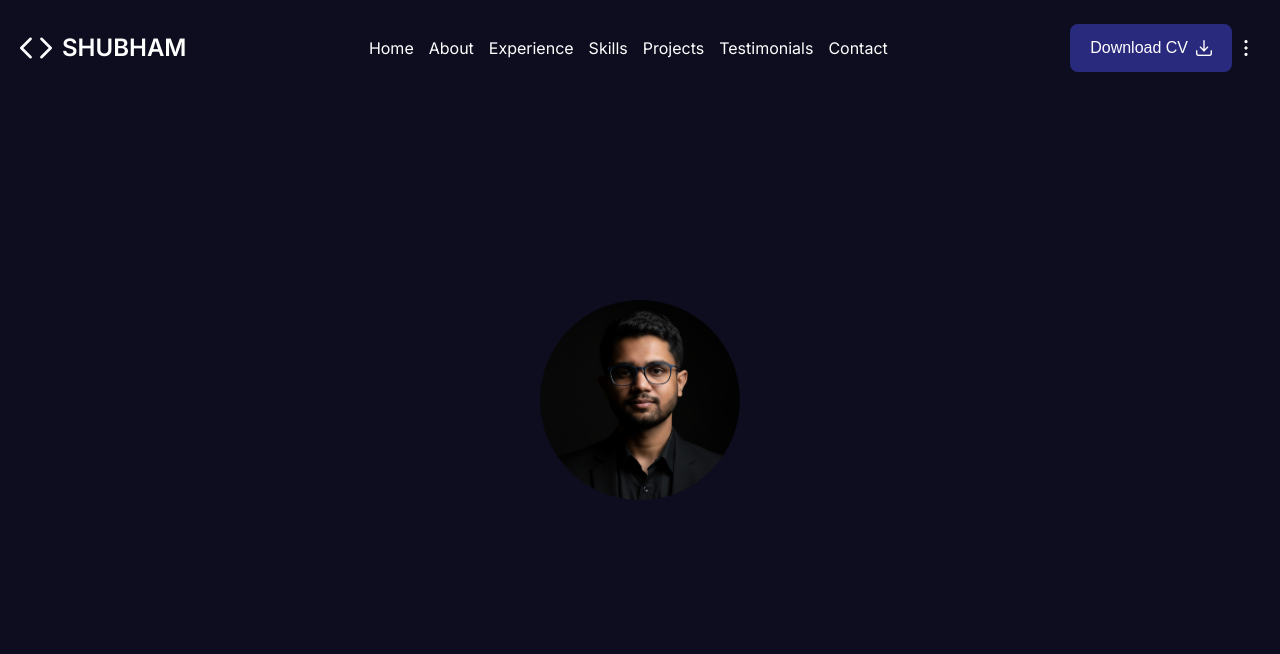
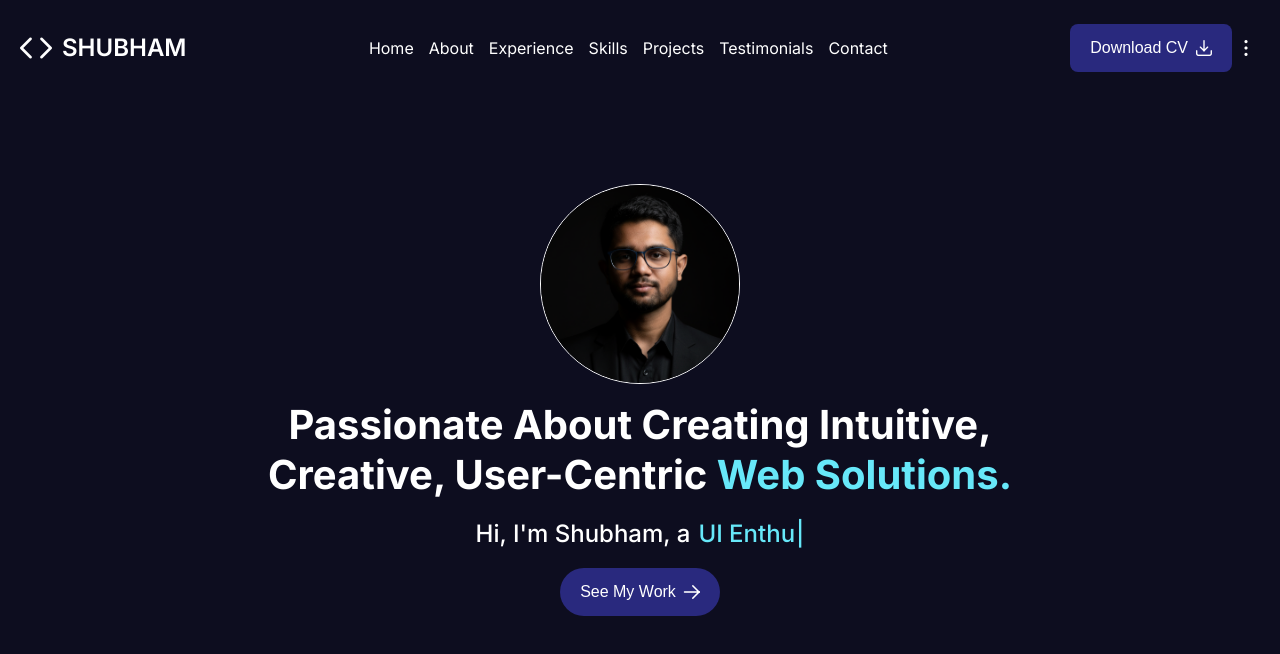
Before and after one commit to shubhampatel2610/personal-site, a Next.js app: page / in a window 1280 px wide. Shown: the top 654 px of the page. Built offline with nearby package versions, Linux system fonts and the light colour scheme; a web font is replaced by a local one.

Commit message:
commit for adding tagline with typewriter package, introline and work button

```diff
--- a/components/commonComponents/MainSection/MainSection.scss
+++ b/components/commonComponents/MainSection/MainSection.scss
@@ -11,6 +11,7 @@
   justify-content: center;
   align-items: center;
   height: 100dvh;
+  width: 100%;
   color: var(--site-text);
   overflow: hidden;
 
@@ -19,8 +20,11 @@
     flex-direction: column;
     justify-content: center;
     align-items: center;
+    width: 60%;
+    gap: 1rem;
 
     .profilePictureContainer {
+      border: 1px solid var(--site-text);
       border-radius: 50%;
       overflow: hidden;
       width: 200px;
@@ -32,5 +36,36 @@
         object-fit: cover;
       }
     }
+
+    .taglineContainer {
+      text-align: center;
+      font-size: 2.5rem;
+      font-weight: bold;
+      line-height: 1.25;
+
+      span {
+        color: var(--site-links-hover);
+      }
+    }
+
+    .introlineContainer {
+      display: flex;
+      justify-content: center;
+      align-items: center;
+      gap: 0.5rem;
+      text-align: center;
+      font-size: 1.5rem;
+      font-weight: 500;
+      line-height: 1.5;
+      width: 100%;
+
+      span {
+        color: var(--site-links-hover);
+      }
+    }
+
+    .workButton {
+      border-radius: 25px;
+    }
   }
 }
--- a/components/commonComponents/MainSection/MainSection.tsx
+++ b/components/commonComponents/MainSection/MainSection.tsx
@@ -1,13 +1,49 @@
 import { Image } from "primereact/image";
 import "./MainSection.scss";
 import { observer } from "mobx-react-lite";
+import AppConstants from "@/constant/AppConstants";
+import Typewriter from "typewriter-effect";
+import { Button } from "primereact/button";
 
 const MainSection = observer(() => {
   return (
     <div className="mainContainer">
       <div className="parentContainer">
         <div className="profilePictureContainer">
-          <Image src="/siteImages/profile_picture.jpg" alt="Profile Picture" />
+          <Image
+            src={AppConstants.PROFILE_PICTURE_PATH}
+            alt="Profile Picture"
+          />
+        </div>
+        <div className="taglineContainer">
+          {AppConstants.MAIN_SECTION_TAGLINE_1}
+          <span>{AppConstants.MAIN_SECTION_TAGLINE_2}</span>
+        </div>
+        <div className="introlineContainer">
+          {AppConstants.MAIN_SECTION_INTROLINE}
+          <span>
+            <Typewriter
+              options={{
+                strings: [
+                  "Frontend Developer.",
+                  "UI Enthusiast.",
+                  "Web Developer.",
+                ],
+                autoStart: true,
+                loop: true,
+                delay: 75,
+                deleteSpeed: 50,
+              }}
+            />
+          </span>
+        </div>
+        <div className="buttonContainer">
+          <Button
+            className="workButton"
+            label={AppConstants.WORK_BUTTON_LABEL}
+            icon="pi pi-arrow-right"
+            iconPos="right"
+          />
         </div>
       </div>
     </div>
--- a/constant/AppConstants.ts
+++ b/constant/AppConstants.ts
@@ -12,6 +12,14 @@ class AppConstants {
     { id: 6, url: "#", label: "Testimonials" },
     { id: 7, url: "#", label: "Contact" },
   ];
+
+  // Main Section Constants
+  static PROFILE_PICTURE_PATH = "/siteImages/profile_picture.jpg";
+  static MAIN_SECTION_TAGLINE_1 = "Passionate About Creating Intuitive, Creative, User-Centric ";
+  static MAIN_SECTION_TAGLINE_2 = "Web Solutions.";
+  static MAIN_SECTION_INTROLINE = "Hi, I'm Shubham, a";
+  static WORK_BUTTON_LABEL = "See My Work";
+
 }
 
 export default AppConstants;
--- a/package.json
+++ b/package.json
@@ -16,7 +16,8 @@
     "primereact": "^10.9.7",
     "react": "19.2.0",
     "react-dom": "19.2.0",
-    "sass": "^1.94.0"
+    "sass": "^1.94.0",
+    "typewriter-effect": "^2.22.0"
   },
   "devDependencies": {
     "@tailwindcss/postcss": "^4",
```
Also changed, not shown: 1 other file (tests, documents, lock files or other folders).
